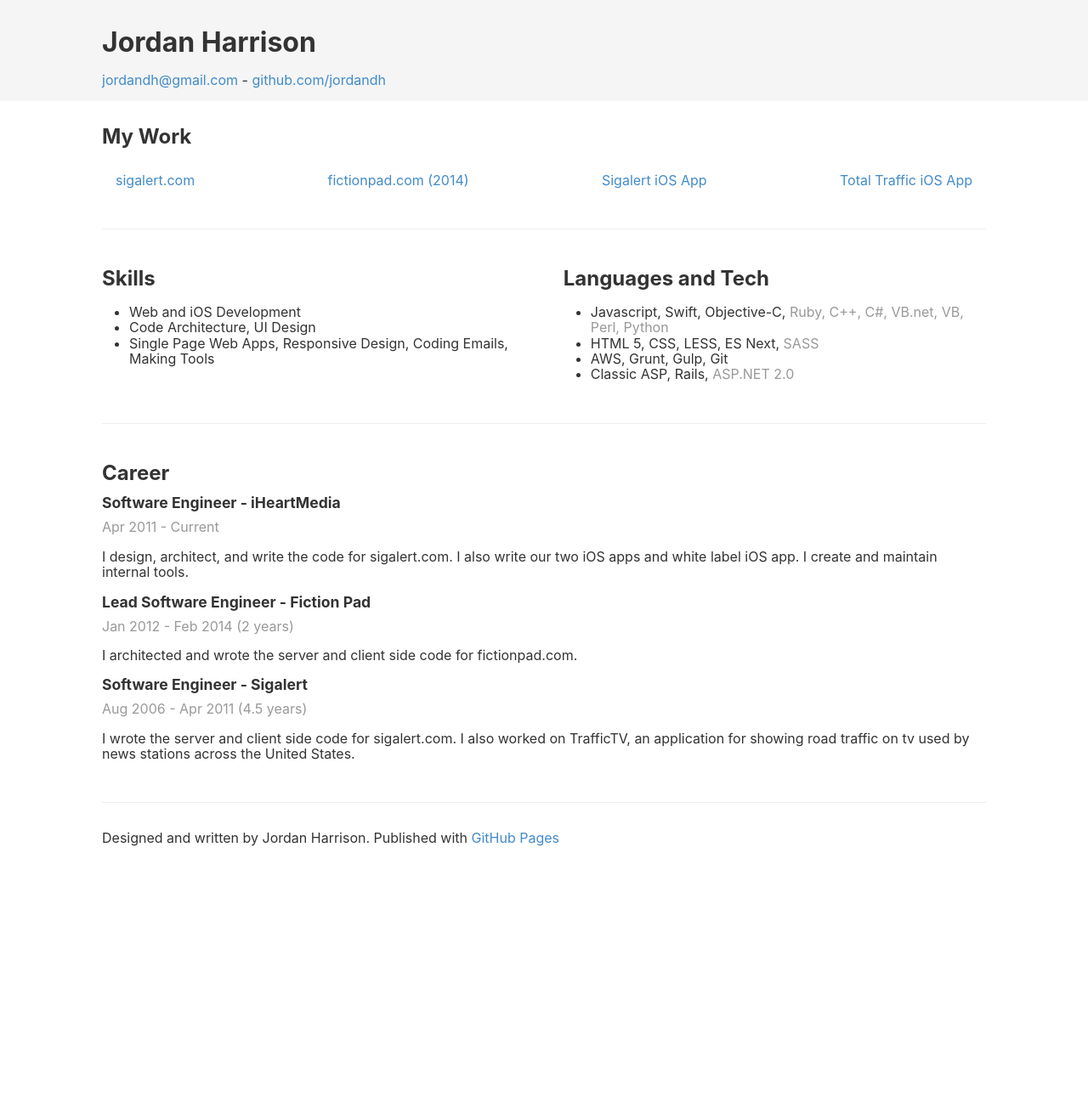
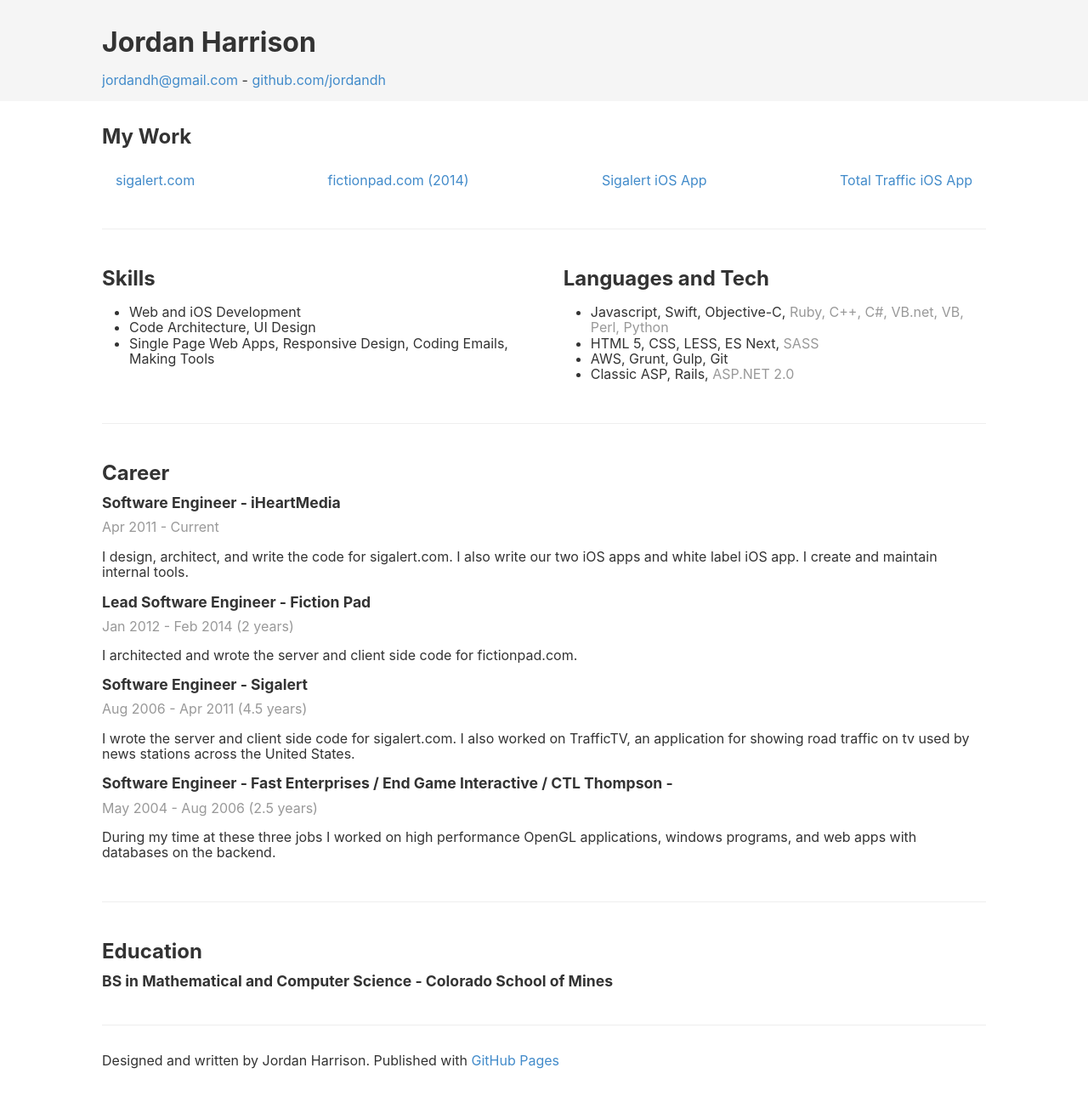
Before and after one commit to jordandh/resume, a Jekyll site: the page built from README.md, in a window 1280 px wide. Shown: the whole page at 85% size. Built offline with Jekyll 4.4.1, drawn with Linux system fonts in a browser that asks for light colours; our own code applies the rules of GitHub Pages for plain Markdown files; before the commit the page ends 1028 px from its top, so only the background shows below that.

Commit message:
Update default.html

```diff
--- a/_layouts/default.html
+++ b/_layouts/default.html
@@ -94,7 +94,24 @@
               I wrote the server and client side code for sigalert.com. I also worked on TrafficTV, an application for showing road traffic on tv used by news stations across the United States.
             </p>
           </li>
+
+          <li>
+            <h3>Software Engineer - Fast Enterprises / End Game Interactive / CTL Thompson - </h3>
+            <p class="text-muted">
+              May 2004 - Aug 2006 (2.5 years)
+            </p>
+            <p>
+              During my time at these three jobs I worked on high performance OpenGL applications, windows programs, and web apps with databases on the backend.
+            </p>
+          </li>
         </ul>
+      </section>
+
+      <hr>
+
+      <section>
+        <h2>Education</h2>
+        <h3>BS in Mathematical and Computer Science - Colorado School of Mines</h3>
       </section>
 
       <hr>
```
